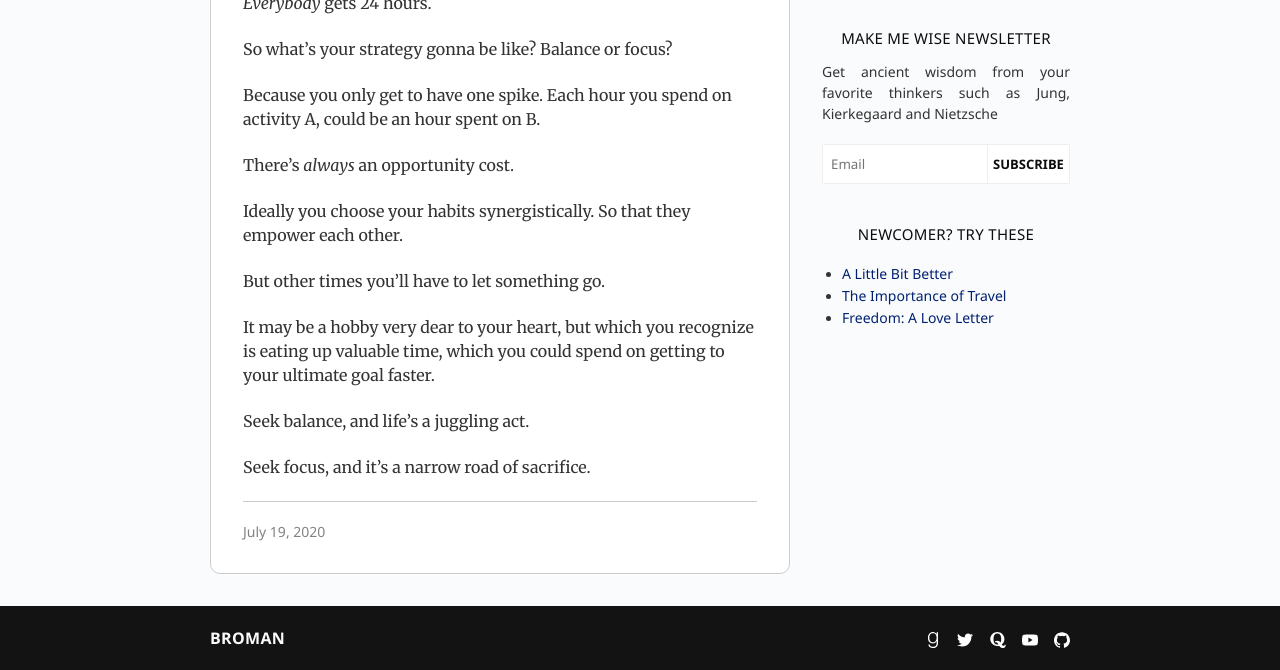
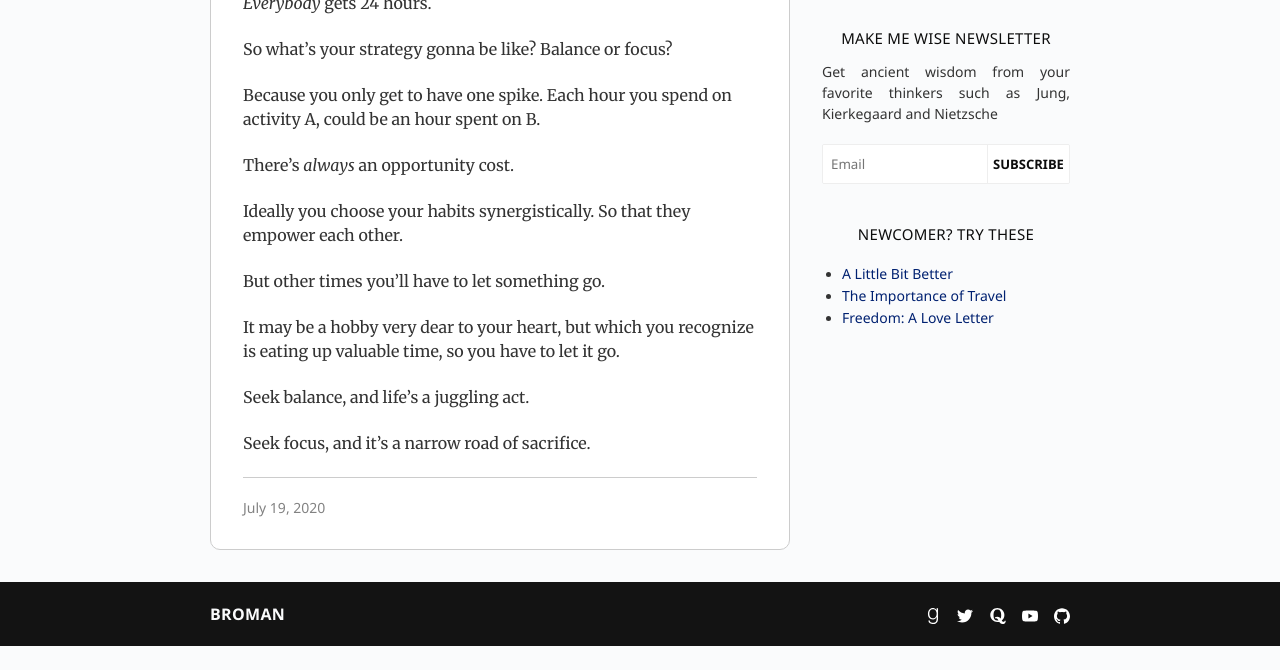
Before and after one commit to gdbroman/broman.blog, a Jekyll site: the page built from _posts/2020-07-19-life-a-juggling-act.md, in a window 1280 px wide and 900 px high, scrolled down 632 px, cut to the strip 230-900 px from the top of the window. Built offline with Jekyll 4.4.1, drawn with Linux system fonts in a browser that asks for light colours; after the commit the page ends 1508 px from its top, so only the background shows below that.

Commit message:
revision

```diff
--- a/_posts/2020-07-19-life-a-juggling-act.md
+++ b/_posts/2020-07-19-life-a-juggling-act.md
@@ -22,7 +22,7 @@ Ideally you choose your habits synergistically. So that they empower each other.
 
 But other times you’ll have to let something go.
 
-It may be a hobby very dear to your heart, but which you recognize is eating up valuable time, which you could spend on getting to your ultimate goal faster.
+It may be a hobby very dear to your heart, but which you recognize is eating up valuable time, so you have to let it go.
 
 Seek balance, and life’s a juggling act.
 
```
